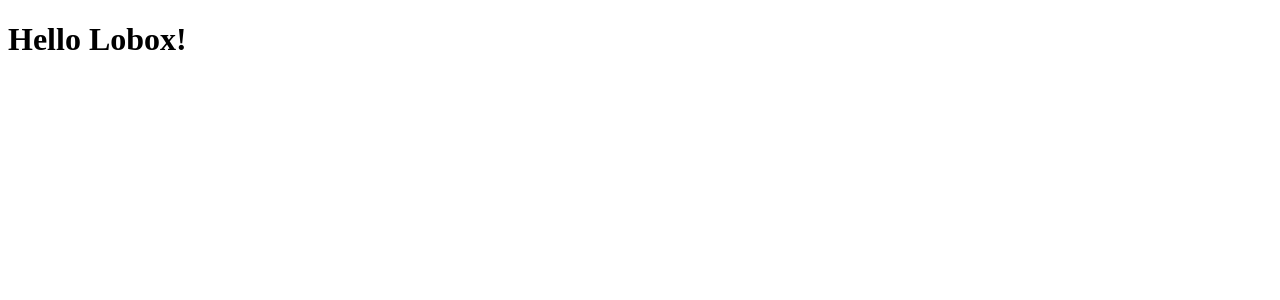
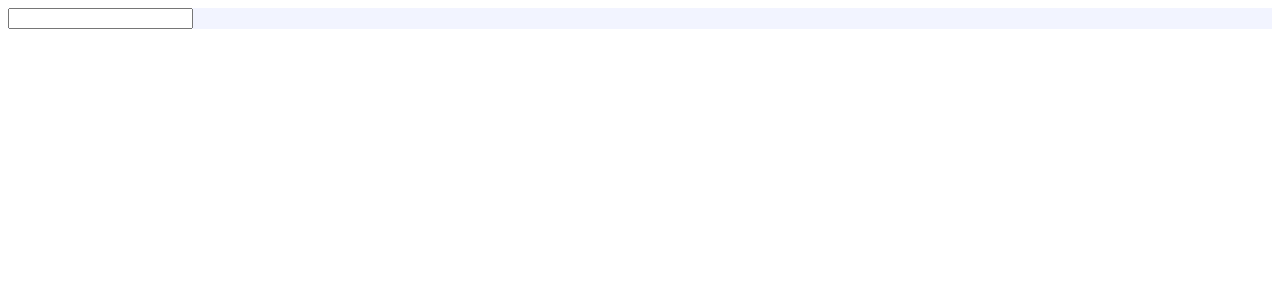
Before and after one commit to mhshakouri/lobox, a React (Vite) app: page / in a window 1280 px wide. Shown: the top 300 px of the page. Built offline with nearby package versions, Linux system fonts and the light colour scheme.

Commit message:
feat(dropdown): added basic compnents for multi-select-dropdown

```diff
--- a/src/App.tsx
+++ b/src/App.tsx
@@ -1,10 +1,11 @@
 import './App.scss'
+import MultiSelectDropdown from './components/MultiSelectDropdown/dropdown'
 
 function App() {
 
   return (
     <>
-      <h1>Hello Lobox!</h1>
+      <MultiSelectDropdown></MultiSelectDropdown>
     </>
   )
 }
--- /dev/null
+++ b/src/components/MultiSelectDropdown/Dropdown.module.scss
@@ -0,0 +1,5 @@
+@import './_vars';
+
+.multiSelectDropdown {
+    background: $lightblue;
+}
--- /dev/null
+++ b/src/components/MultiSelectDropdown/Dropdown.tsx
@@ -0,0 +1,25 @@
+import styles from './Dropdown.module.scss'
+import { useState, type ChangeEvent, type KeyboardEvent } from "react"
+import MultiSelectDropdownOptions from './Options'
+import type { IMultiSelectDropdownOption } from './types'
+
+export default function MultiSelectDropdown() {
+    const [options, setOptions] = useState<IMultiSelectDropdownOption[]>([])
+    const [inputValue, setInputValue] = useState<string>('')
+
+    const inputOnChange = (event: ChangeEvent) => { setInputValue((event.target as HTMLInputElement).value) }
+
+    const inputOnKeyDown = (event: KeyboardEvent) => {
+        if (event.key !== 'Enter')  return
+        setOptions([...options, { value: (event.target as HTMLInputElement).value, id: crypto.randomUUID()}])
+    }
+
+    return (
+        <>
+            <div className={styles.multiSelectDropdown}>
+                <input value={inputValue} onChange={inputOnChange} onKeyDown={inputOnKeyDown} />
+                <MultiSelectDropdownOptions options={options} />
+            </div>
+        </>
+    )
+}
--- /dev/null
+++ b/src/components/MultiSelectDropdown/Option.tsx
@@ -0,0 +1,10 @@
+import type { IMultiSelectDropdownOptionProps } from "./types";
+
+
+export default function MultiSelectDropdownOption({ value }: IMultiSelectDropdownOptionProps) {
+    return (
+        <>
+            <span>{value}</span>
+        </>
+    )
+}
--- /dev/null
+++ b/src/components/MultiSelectDropdown/Options.tsx
@@ -0,0 +1,16 @@
+import MultiSelectDropdownOption from "./Option";
+import type { IMultiSelectDropdownOptionsProps } from "./types";
+
+
+export default function MultiSelectDropdownOptions({options}: IMultiSelectDropdownOptionsProps) {
+
+
+    const optionsList = options.map(({value, id}) => (
+        <MultiSelectDropdownOption value={value} key={id} />
+    ))
+    return (
+        <div>
+            {optionsList}
+        </div>
+    )
+}
--- /dev/null
+++ b/src/components/MultiSelectDropdown/types.ts
@@ -0,0 +1,19 @@
+interface IMultiSelectDropdownOption {
+    value: string
+    id: string
+}
+type IMultiSelectDropdownOptionProps = Pick<IMultiSelectDropdownOption, 'value'>
+interface IMultiSelectDropdownOptionsProps {
+    options: IMultiSelectDropdownOption[]
+}
+
+interface IMultiSelectDropdownInputProps {
+    value: string
+}
+
+export type {
+    IMultiSelectDropdownInputProps,
+    IMultiSelectDropdownOption,
+    IMultiSelectDropdownOptionProps,
+    IMultiSelectDropdownOptionsProps
+}
```
